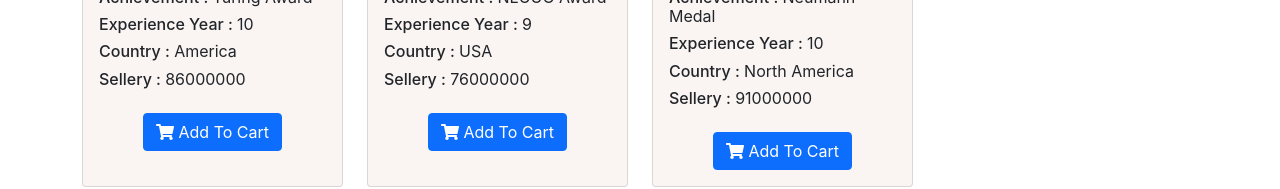
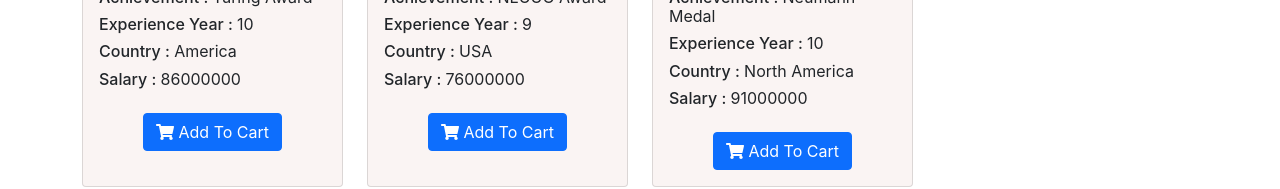
Before and after one commit to sayamkhanraj1/web-gurdian, a React (Create React App) app: page / in a window 1280 px wide. Shown: the part 449-638 px from the top of the page. Built offline with nearby package versions, Linux system fonts and the light colour scheme.

Commit message:
add favicon

```diff
--- a/public/developers.JSON
+++ b/public/developers.JSON
@@ -2,7 +2,7 @@
          {
            "key": "B002RL8IYK",
            "name": "Donald Ervin",
-           "sellery": 86000000,
+           "salary": 86000000,
            "achievement": "Turing Award",
            "experienceYear": 10,
            "country": "America",
@@ -11,7 +11,7 @@
          {
            "key": "B01LZ2WZGH",
            "name": "Guido van",
-           "sellery": 76000000,
+           "salary": 76000000,
            "achievement": "NLUUG Award",
            "experienceYear": 9,
            "country": "USA",
@@ -20,7 +20,7 @@
          {
            "key": "B01K1IO3QW",
            "name": "James Arthur",
-           "sellery": 91000000,
+           "salary": 91000000,
            "achievement": "Neumann Medal",
            "experienceYear": 10,
            "country": "North America",
@@ -29,7 +29,7 @@
          {
            "key": "B01LD4MGY4",
            "name": "Alan Curtis",
-           "sellery": 120000000,
+           "salary": 120000000,
            "achievement": "UPE Abacus Award",
            "experienceYear": 10,
            "country": "America",
@@ -38,7 +38,7 @@
          {
            "key": "B01M18UZF5",
            "name": "John George",
-           "sellery": 89000000,
+           "salary": 89000000,
            "achievement": " Pioneer Award",
            "experienceYear": 12,
            "country": "France",
@@ -47,7 +47,7 @@
          {
            "key": "B01DBGVB7K",
            "name": "Brian Kernighan",
-           "sellery": 98000000,
+           "salary": 98000000,
            "achievement": "Turing Award",
            "experienceYear": 11,
            "country": "Norway",
@@ -56,7 +56,7 @@
          {
            "key": "B06Y4GZS9C",
            "name": "Tim Berners",
-           "sellery": 97000000,
+           "salary": 97000000,
            "achievement": "Pride of Britain",
            "experienceYear": 12,
            "country": "America",
@@ -65,7 +65,7 @@
          {
            "key": "B06XJJG4PD",
            "name": "Bjarne Stroustrup",
-           "sellery": 85000000,
+           "salary": 85000000,
            "achievement": "William Procter",
            "experienceYear": 14,
            "country": "Switzerland",
@@ -74,7 +74,7 @@
          {
            "key": "B01NBE6Y5D",
            "name": "Linus Torvalds",
-           "sellery": 140000000,
+           "salary": 140000000,
            "achievement": "Pioneer Award",
            "experienceYear": 12,
            "country": "America",
@@ -83,7 +83,7 @@
          {
            "key": "B01J42JPJG",
            "name": "John Carmack",
-           "sellery": 94000000,
+           "salary": 94000000,
            "achievement": "National Academy",
            "experienceYear": 10,
            "country": "America",
@@ -92,7 +92,7 @@
          {
            "key": "B01J42JPJG",
            "name": "David Patterson",
-           "sellery": 71000000,
+           "salary": 71000000,
            "achievement": "Karl Karlstrom",
            "experienceYear": 14,
            "country": "America",
@@ -101,7 +101,7 @@
          {
            "key": "B01J42JPJG",
            "name": "Ken Thompson",
-           "sellery": 54000000,
+           "salary": 54000000,
            "achievement": "Emanuel R. Piore Award",
            "experienceYear": 17,
            "country": "England",
--- a/public/index.html
+++ b/public/index.html
@@ -27,7 +27,7 @@
       work correctly both with client-side routing and a non-root public URL.
       Learn how to configure a non-root public URL by running `npm run build`.
     -->
-    <title>React App</title>
+    <title>Web Guardian</title>
   </head>
   <body>
     <noscript>You need to enable JavaScript to run this app.</noscript>
--- a/src/components/Developers/Developers.js
+++ b/src/components/Developers/Developers.js
@@ -5,7 +5,7 @@ import './Developers.css'
 
 
 const Developers = (props) => {
-         const {name, sellery, img, experienceYear, achievement, country} = props.developer || {};
+         const {name, salary, img, experienceYear, achievement, country} = props.developer || {};
          // react font awesome
          const cartIcon = <FontAwesomeIcon icon={faShoppingCart} />
          return (
@@ -17,7 +17,7 @@ const Developers = (props) => {
          <h6> Achievement : <span className="dev-info">{achievement}</span> </h6>
          <h6> Experience Year : <span className="dev-info">{experienceYear}</span> </h6>
          <h6> Country : <span className="dev-info">{country}</span> </h6>
-         <h6> Sellery : <span className="dev-info">{sellery}</span> </h6>
+         <h6> Salary : <span className="dev-info">{salary}</span> </h6>
          <div className="text-center"><button onClick={()=>props.handleAddDeveloper(props.developer)} className="btn btn-primary mt-3 add-btn">{cartIcon} Add To Cart</button></div>
         </div>
       </div>
```
Also changed, not shown: 1 other file (tests, documents, lock files or other folders).
